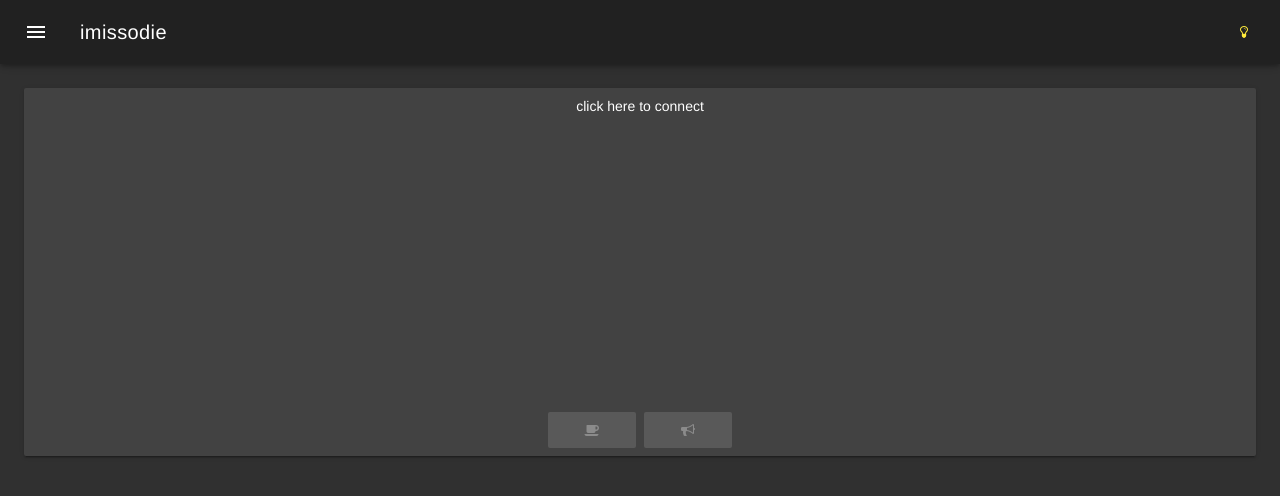
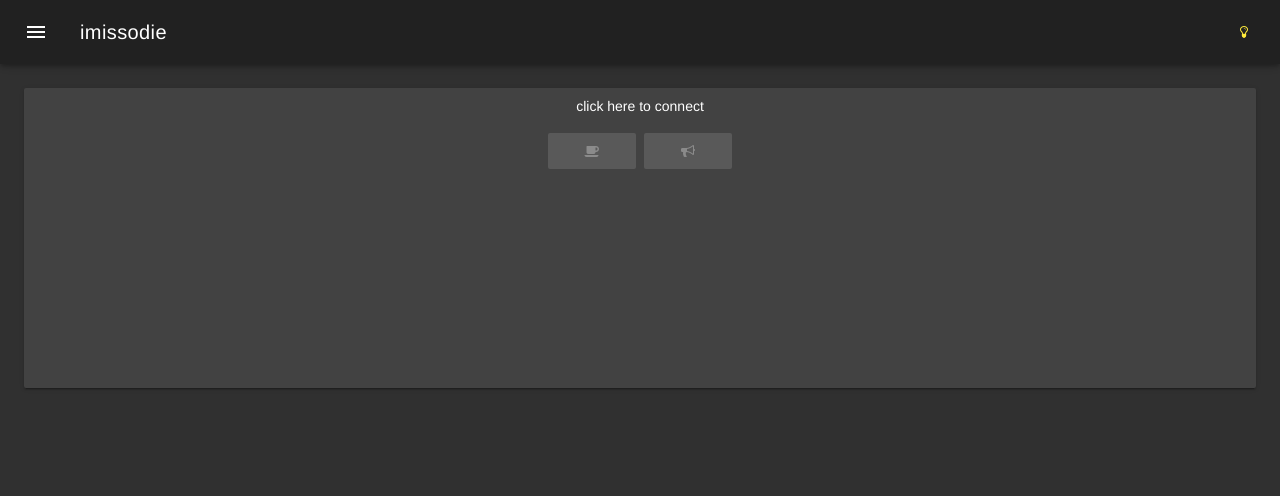
Before and after one commit to TarzanInAJar/imissodie, a Vue app in the folder frontend/: page /#/ in a window 1280 px wide. Shown: the top 496 px of the page. Built offline with nearby package versions, Linux system fonts and the light colour scheme.

Commit message:
WIP: want to move styles to style section, don't have docs handy...

```diff
--- a/frontend/src/components/boring/Boring.vue
+++ b/frontend/src/components/boring/Boring.vue
@@ -3,7 +3,7 @@
     raised
     style="min-height: 300px;"
   >
-    <v-card-media @click="simulateConnection" class="ma-2" style="min-height: 300px;">
+    <v-card-media @click="simulateConnection" class="ma-2">
       <v-layout>
         <v-spacer></v-spacer>
         <v-flex xs10>
@@ -85,6 +85,11 @@
   }
 </script>
 
-<style scoped>
+<style>
+  <!--TODO - update vue/vuetify take advantage of vue selectors-->
+  v-card-media: {
+    min-height: 300px;
+  }
+
 
 </style>
```
